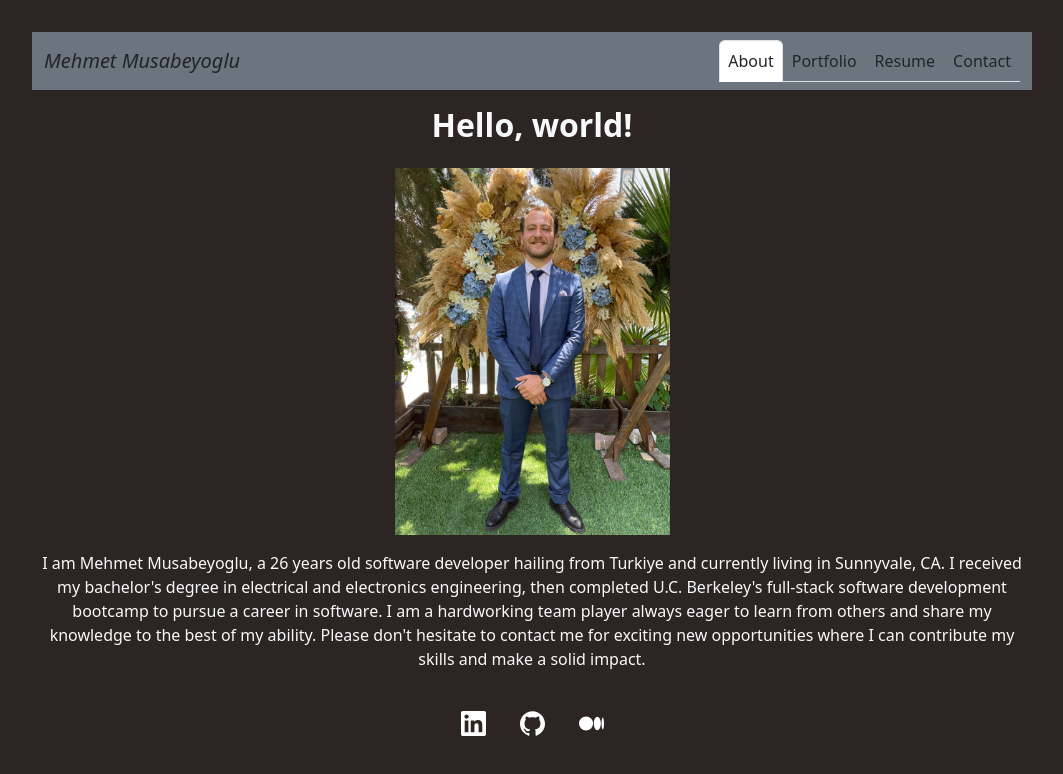
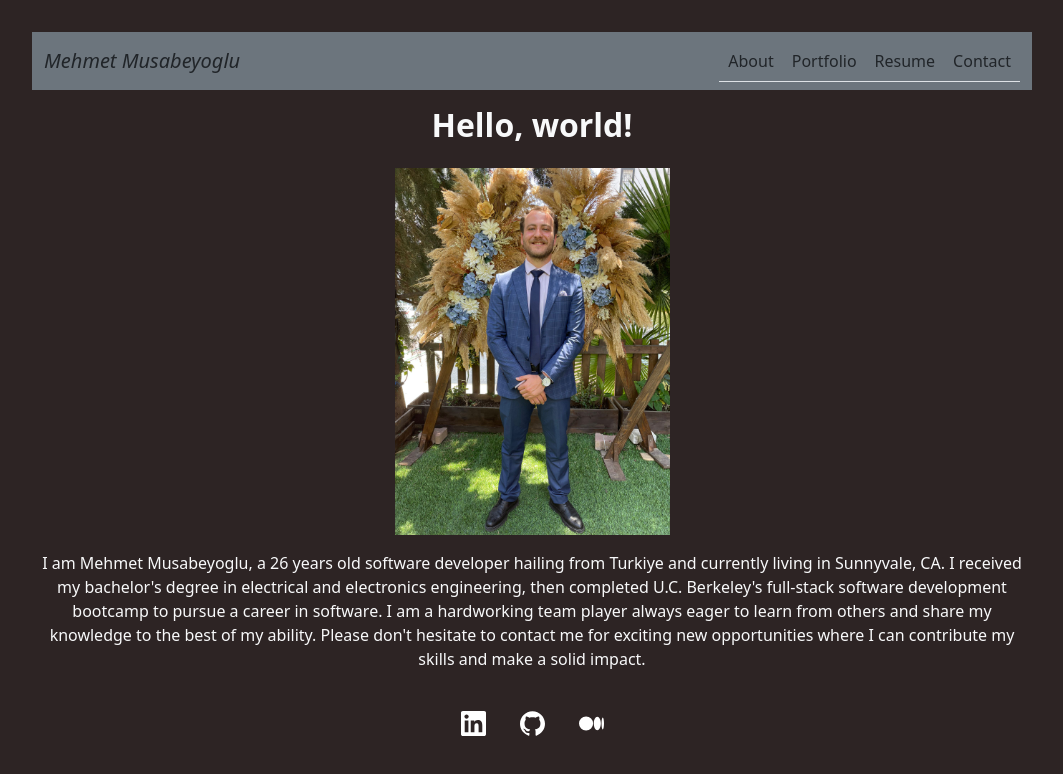
Before and after one commit to MehmetMusabeyoglu/React-Portfolio, a React (Create React App) app: page / in a window 1280 px wide. Shown: the top 774 px of the page, without its empty margins (108-1171 px from the left). Built offline with nearby package versions, Linux system fonts and the light colour scheme.

Commit message:
Fixed bug

```diff
--- a/src/components/NavBar.js
+++ b/src/components/NavBar.js
@@ -10,7 +10,7 @@ function NavBar({ currentPage, handlePageChange }) {
             <Navbar bg="secondary" expand="lg">
                 <Container>
                     <Navbar.Brand className="text-dark" href="/"><em>Mehmet Musabeyoglu</em></Navbar.Brand>
-                    <Nav justify variant="tabs" defaultActiveKey={"AboutMe"} onSelect={(item) => handlePageChange(item)}>
+                    <Nav justify variant="tabs" defaultActiveKey={"/"} onSelect={(item) => handlePageChange(item)}>
                         <Nav.Item>
                             <Nav.Link className="text-dark" href={"AboutMe"}>About</Nav.Link>
                         </Nav.Item>
```
Also changed, not shown: 1 other file (tests, documents, lock files or other folders).
